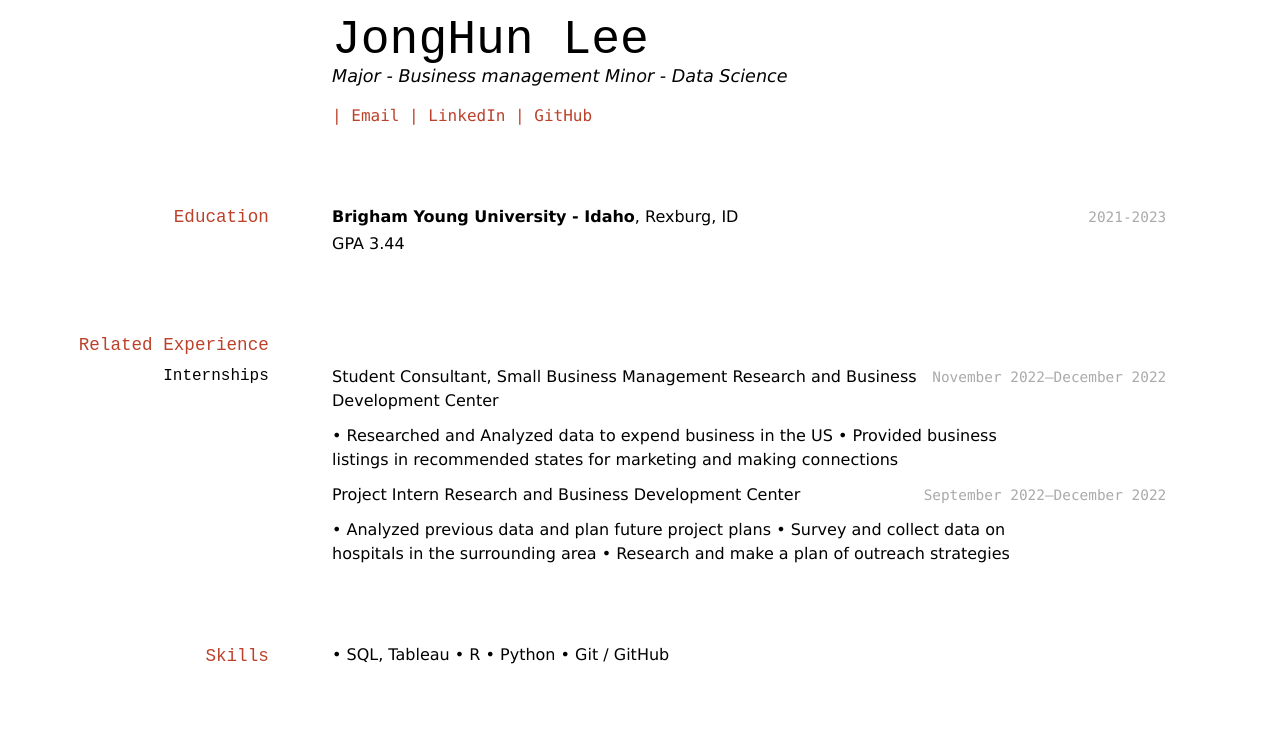
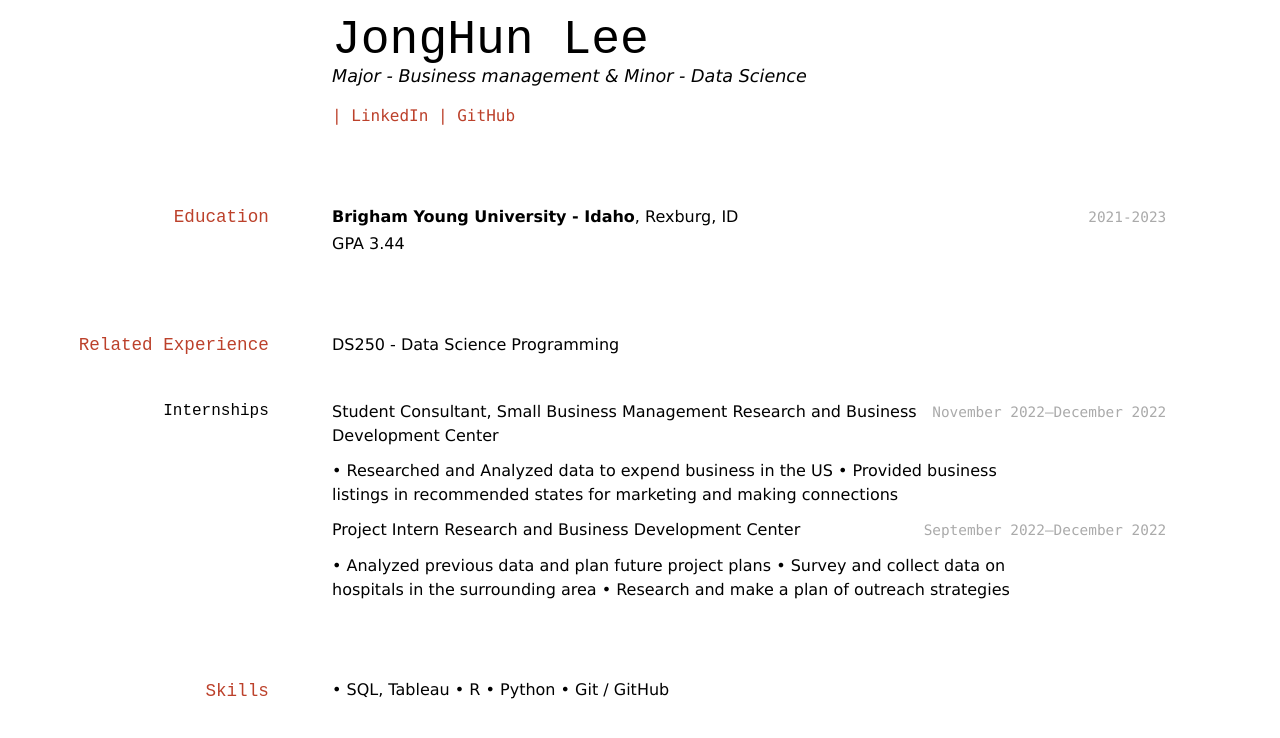
Before and after one commit to byuids-resumes/JongHun_Resume1, a Jekyll site: the page built from docs/index.md, in a window 1280 px wide. Shown: the top 738 px of the page. Built offline with Jekyll 4.4.1, drawn with Linux system fonts in a browser that asks for light colours.

Commit message:
Update index.md

```diff
--- a/docs/index.md
+++ b/docs/index.md
@@ -3,11 +3,9 @@ layout: cv
 title: JongHun's Resume
 ---
 # JongHun Lee
-Major - Business management
-Minor - Data Science
+Major - Business management & Minor - Data Science
 
 <div id="webaddress">
-| <a href="white.winterfilm@gmail.com">Email</a>
 | <a href="https://www.linkedin.com/in/jonghunlee">LinkedIn</a>
 | <a href="https://siwol-archive.github.io/">GitHub</a>
 </div>
@@ -23,6 +21,7 @@ __Brigham Young University - Idaho__, Rexburg, ID
 
 
 ## Related Experience
+DS250 - Data Science Programming
 
 ### Internships
 
```
